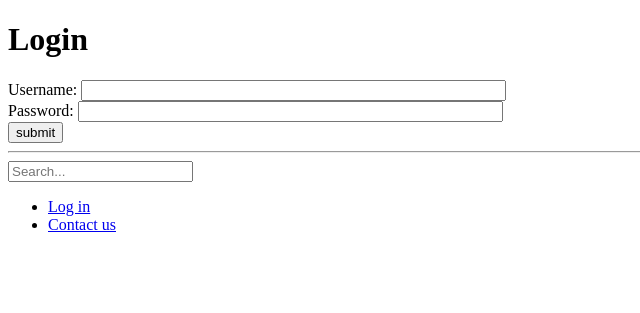
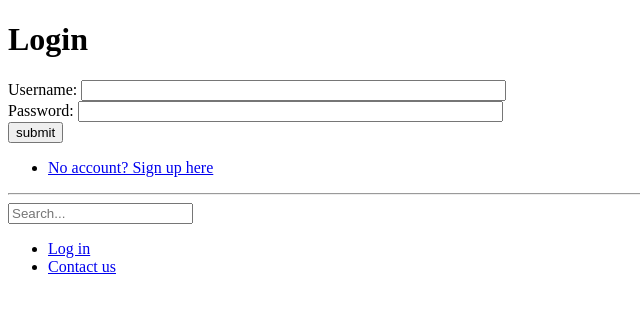
Before and after one commit to Hamster339/GameWebsite-Django, a Django app: page /gamewebsite/login/ in a window 1280 px wide. Shown: the top 313 px of the page, without its empty margins (0-640 px from the left). Run offline with Django 3.2, Linux system fonts and the light colour scheme.

Commit message:
Update login.html

```diff
--- a/templates/gamewebsite/login.html
+++ b/templates/gamewebsite/login.html
@@ -13,4 +13,9 @@
         Password: <input type="password" name="password" value="" size="50" /> <br />
         <input type="submit" value="submit" />
     </form>
+    <div>
+        <ul>
+            <li><a href="{% url 'gamewebsite:sign_up' %}">No account? Sign up here</a></li>
+        </ul>
+    </div>
 {% endblock %}
```
